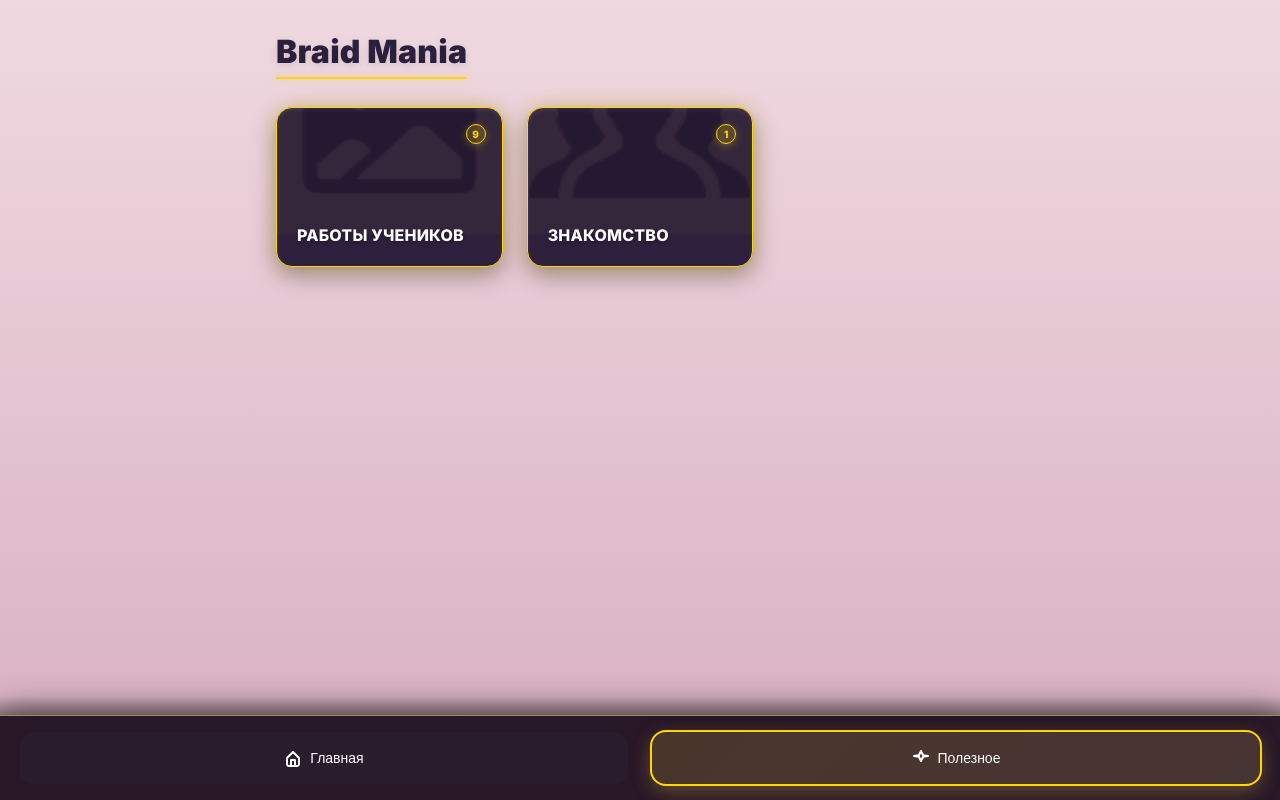
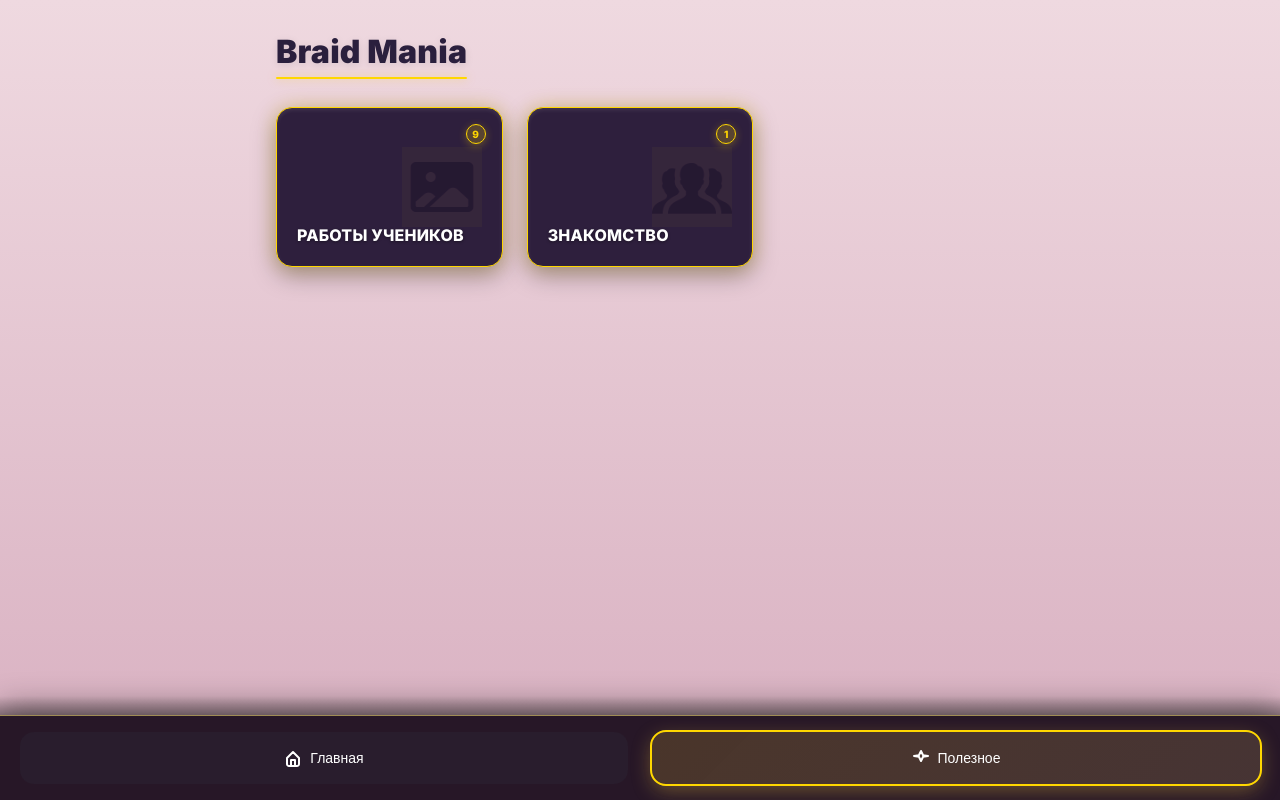
Before and after one commit to preff23/braidmaniaminiapp, a Next.js app: page /useful in a window 1280 px wide. Built offline with nearby package versions, Linux system fonts and the light colour scheme.

Commit message:
Reduce background icon size to fit completely within cards

```diff
--- a/src/app/globals.css
+++ b/src/app/globals.css
@@ -167,11 +167,11 @@ a {
 .card::before {
   content: '';
   position: absolute;
-  top: 10%;
-  right: -20%;
+  top: 50%;
+  right: 20px;
   transform: translateY(-50%) scale(1.0);
-  width: 140%;
-  height: 140%;
+  width: 80px;
+  height: 80px;
   background-image: var(--bg-icon);
   background-size: contain;
   background-repeat: no-repeat;
@@ -262,8 +262,9 @@ a {
 /* Адаптивность для маленьких экранов */
 @media (max-width: 360px) {
   .card::before {
-    right: -15%;
-    transform: translateY(-50%) scale(0.88);
+    width: 60px;
+    height: 60px;
+    right: 15px;
   }
 }
 
```
